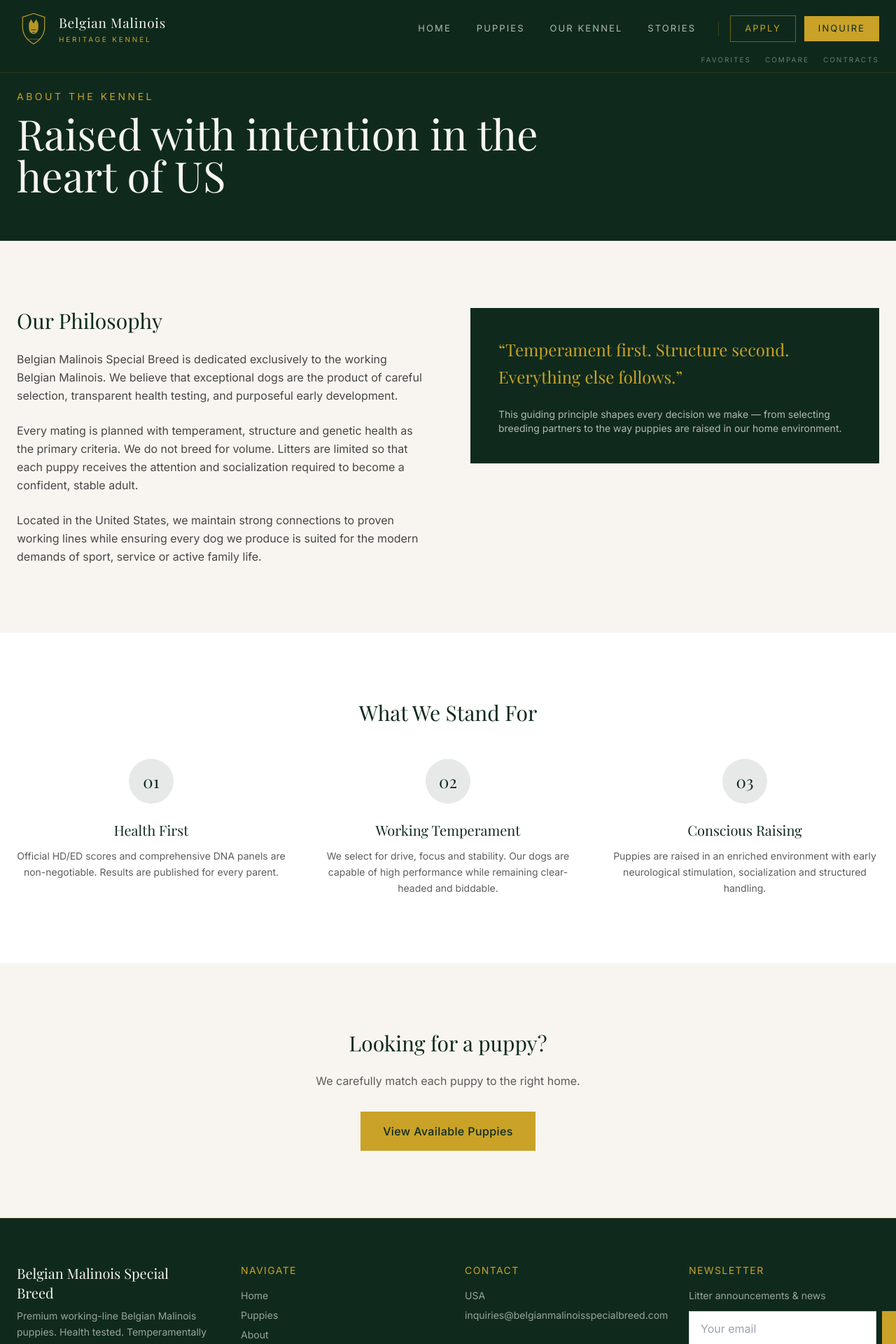
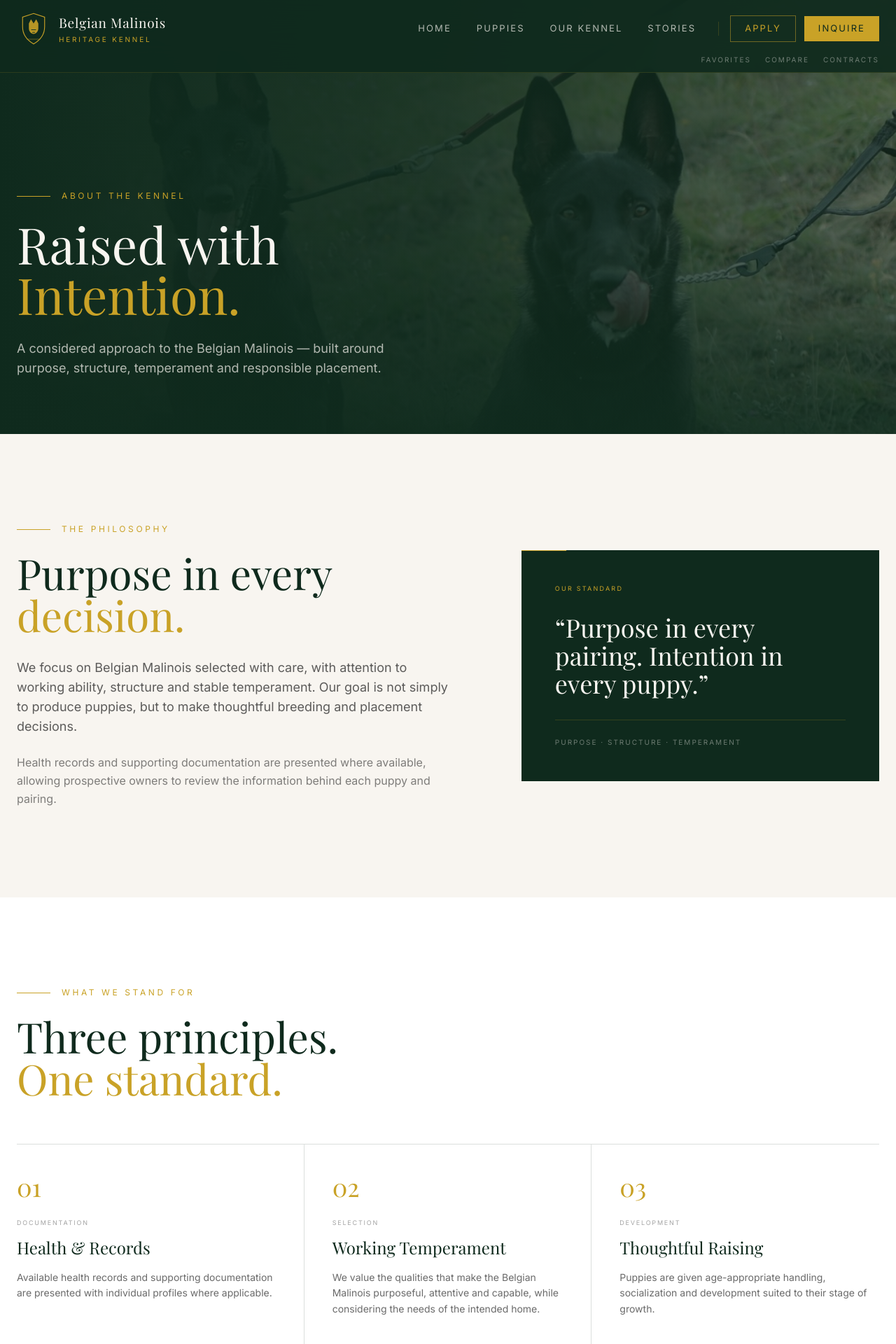
Before and after one commit to valdo-tech-pro/Belgian-malinoi, a Next.js app: page /about in a window 1280 px wide. Shown: the top 1920 px of the page at 70% size. Built offline with nearby package versions, Linux system fonts and the light colour scheme; no server answers.

Commit message:
Upgrade kennel About page to premium heritage presentation

```diff
--- a/src/app/about/page.tsx
+++ b/src/app/about/page.tsx
@@ -4,127 +4,154 @@ import Link from "next/link";
 export const metadata: Metadata = {
   title: "Our Kennel – Philosophy & Health Standards",
   description:
-    "Learn about Belgian Malinois Special Breed: our philosophy of temperament-first breeding, official HD/ED and DNA testing, and raising puppies in the United States.",
+    "Learn about our approach to Belgian Malinois selection, documented health information, thoughtful puppy development and responsible placement in the United States.",
   alternates: { canonical: "/about" },
   openGraph: {
     title: "Our Kennel | Belgian Malinois Special Breed",
     description:
-      "Temperament first. Structure second. Transparent health testing and purposeful raising of Belgian Malinois in the United States.",
+      "Purposeful selection, documented information and thoughtful raising of Belgian Malinois in the United States.",
   },
 };
 
 export default function AboutPage() {
   return (
     <>
-      <section className="pt-32 pb-16 bg-forest text-cream">
-        <div className="max-w-7xl mx-auto px-6">
-          <p className="text-gold tracking-[0.25em] uppercase text-sm mb-3">
-            About the Kennel
-          </p>
-          <h1 className="font-serif text-5xl md:text-6xl max-w-3xl">
-            Raised with intention in the heart of US
-          </h1>
+      <section className="relative overflow-hidden min-h-[620px] flex items-end bg-forest text-cream">
+        <div className="absolute inset-0">
+          <img src="/malinois.jpg" alt="Belgian Malinois at the kennel" className="w-full h-full object-cover object-center" />
+          <div className="absolute inset-0 bg-forest/60" />
+          <div className="absolute inset-0 bg-gradient-to-r from-forest via-forest/75 to-transparent" />
+          <div className="absolute inset-0 bg-gradient-to-t from-forest/80 via-transparent to-forest/20" />
         </div>
-      </section>
-
-      <section className="py-24">
-        <div className="max-w-7xl mx-auto px-6 grid lg:grid-cols-2 gap-16 items-start">
-          <div>
-            <h2 className="font-serif text-3xl text-forest mb-6">
-              Our Philosophy
-            </h2>
-            <p className="text-charcoal/80 leading-relaxed mb-6">
-              Belgian Malinois Special Breed is dedicated exclusively to the
-              working Belgian Malinois. We believe that exceptional dogs are the
-              product of careful selection, transparent health testing, and
-              purposeful early development.
-            </p>
-            <p className="text-charcoal/80 leading-relaxed mb-6">
-              Every mating is planned with temperament, structure and genetic
-              health as the primary criteria. We do not breed for volume.
-              Litters are limited so that each puppy receives the attention and
-              socialization required to become a confident, stable adult.
-            </p>
-            <p className="text-charcoal/80 leading-relaxed">
-              Located in the United States, we
-              maintain strong connections to proven working lines while ensuring
-              every dog we produce is suited for the modern demands of sport,
-              service or active family life.
-            </p>
-          </div>
-          <div className="bg-forest text-cream p-10">
-            <p className="font-serif text-2xl leading-relaxed text-gold mb-6">
-              “Temperament first. Structure second. Everything else follows.”
-            </p>
-            <p className="text-cream/70 text-sm">
-              This guiding principle shapes every decision we make — from
-              selecting breeding partners to the way puppies are raised in our
-              home environment.
+        <div className="relative max-w-7xl mx-auto w-full px-6 pt-40 pb-20">
+          <div className="max-w-3xl">
+            <div className="flex items-center gap-4 mb-6">
+              <span className="h-px w-12 bg-gold" />
+              <p className="text-gold tracking-[0.3em] uppercase text-xs">About the Kennel</p>
+            </div>
+            <h1 className="font-serif text-5xl md:text-7xl leading-[0.95]">
+              Raised with
+              <br />
+              <span className="text-gold">Intention.</span>
+            </h1>
+            <p className="mt-7 text-cream/70 text-base md:text-lg leading-relaxed max-w-xl">
+              A considered approach to the Belgian Malinois — built around
+              purpose, structure, temperament and responsible placement.
             </p>
           </div>
         </div>
       </section>
 
-      <section className="py-24 bg-white">
+      <section className="relative overflow-hidden py-28 md:py-32 bg-cream">
+        <div className="max-w-7xl mx-auto px-6 grid lg:grid-cols-[1.1fr_0.9fr] gap-16 lg:gap-24 items-center">
+          <div>
+            <div className="flex items-center gap-4 mb-6">
+              <span className="h-px w-12 bg-gold" />
+              <p className="text-gold tracking-[0.3em] uppercase text-xs">The Philosophy</p>
+            </div>
+            <h2 className="font-serif text-5xl md:text-6xl text-forest leading-[1.02] mb-8">
+              Purpose in every
+              <br />
+              <span className="text-gold">decision.</span>
+            </h2>
+            <p className="text-charcoal/70 leading-relaxed text-base md:text-lg max-w-2xl mb-6">
+              We focus on Belgian Malinois selected with care, with attention to
+              working ability, structure and stable temperament. Our goal is not
+              simply to produce puppies, but to make thoughtful breeding and
+              placement decisions.
+            </p>
+            <p className="text-charcoal/55 leading-relaxed max-w-2xl">
+              Health records and supporting documentation are presented where
+              available, allowing prospective owners to review the information
+              behind each puppy and pairing.
+            </p>
+          </div>
+          <div className="relative bg-forest text-cream p-9 md:p-12">
+            <div className="absolute top-0 left-0 w-16 h-px bg-gold" />
+            <p className="text-[9px] uppercase tracking-[0.25em] text-gold mb-7">Our Standard</p>
+            <p className="font-serif text-3xl md:text-4xl leading-tight text-cream mb-8">
+              “Purpose in every pairing. Intention in every puppy.”
+            </p>
+            <div className="pt-6 border-t border-gold/20 text-[10px] uppercase tracking-[0.2em] text-cream/40">
+              Purpose · Structure · Temperament
+            </div>
+          </div>
+        </div>
+      </section>
+
+      <section className="py-28 md:py-32 bg-white">
         <div className="max-w-7xl mx-auto px-6">
-          <h2 className="font-serif text-3xl text-forest mb-12 text-center">
-            What We Stand For
-          </h2>
-          <div className="grid md:grid-cols-3 gap-10">
-            <div className="text-center">
-              <div className="w-16 h-16 mx-auto mb-6 rounded-full bg-forest/10 flex items-center justify-center">
-                <span className="font-serif text-2xl text-forest">01</span>
-              </div>
-              <h3 className="font-serif text-xl text-forest mb-3">
-                Health First
-              </h3>
-              <p className="text-charcoal/70 text-sm leading-relaxed">
-                Official HD/ED scores and comprehensive DNA panels are
-                non-negotiable. Results are published for every parent.
+          <div className="max-w-2xl mb-16">
+            <div className="flex items-center gap-4 mb-6">
+              <span className="h-px w-12 bg-gold" />
+              <p className="text-gold tracking-[0.3em] uppercase text-xs">What We Stand For</p>
+            </div>
+            <h2 className="font-serif text-5xl md:text-6xl text-forest leading-[1.02]">
+              Three principles.
+              <br />
+              <span className="text-gold">One standard.</span>
+            </h2>
+          </div>
+          <div className="grid md:grid-cols-3 border-t border-forest/15">
+            <div className="py-10 md:pr-10 md:border-r border-forest/15">
+              <span className="font-serif text-4xl text-gold">01</span>
+              <p className="text-[9px] uppercase tracking-[0.2em] text-charcoal/40 mt-6 mb-3">Documentation</p>
+              <h3 className="font-serif text-2xl text-forest mb-4">Health & Records</h3>
+              <p className="text-charcoal/65 text-sm leading-relaxed">
+                Available health records and supporting documentation are presented
+                with individual profiles where applicable.
               </p>
             </div>
-            <div className="text-center">
-              <div className="w-16 h-16 mx-auto mb-6 rounded-full bg-forest/10 flex items-center justify-center">
-                <span className="font-serif text-2xl text-forest">02</span>
-              </div>
-              <h3 className="font-serif text-xl text-forest mb-3">
-                Working Temperament
-              </h3>
-              <p className="text-charcoal/70 text-sm leading-relaxed">
-                We select for drive, focus and stability. Our dogs are capable
-                of high performance while remaining clear-headed and biddable.
+            <div className="py-10 md:px-10 md:border-r border-forest/15">
+              <span className="font-serif text-4xl text-gold">02</span>
+              <p className="text-[9px] uppercase tracking-[0.2em] text-charcoal/40 mt-6 mb-3">Selection</p>
+              <h3 className="font-serif text-2xl text-forest mb-4">Working Temperament</h3>
+              <p className="text-charcoal/65 text-sm leading-relaxed">
+                We value the qualities that make the Belgian Malinois purposeful,
+                attentive and capable, while considering the needs of the intended home.
               </p>
             </div>
-            <div className="text-center">
-              <div className="w-16 h-16 mx-auto mb-6 rounded-full bg-forest/10 flex items-center justify-center">
-                <span className="font-serif text-2xl text-forest">03</span>
-              </div>
-              <h3 className="font-serif text-xl text-forest mb-3">
-                Conscious Raising
-              </h3>
-              <p className="text-charcoal/70 text-sm leading-relaxed">
-                Puppies are raised in an enriched environment with early
-                neurological stimulation, socialization and structured handling.
+            <div className="py-10 md:pl-10">
+              <span className="font-serif text-4xl text-gold">03</span>
+              <p className="text-[9px] uppercase tracking-[0.2em] text-charcoal/40 mt-6 mb-3">Development</p>
+              <h3 className="font-serif text-2xl text-forest mb-4">Thoughtful Raising</h3>
+              <p className="text-charcoal/65 text-sm leading-relaxed">
+                Puppies are given age-appropriate handling, socialization and
+                development suited to their stage of growth.
               </p>
             </div>
           </div>
         </div>
       </section>
 
-      <section className="py-24 bg-cream">
-        <div className="max-w-3xl mx-auto px-6 text-center">
-          <h2 className="font-serif text-3xl text-forest mb-6">
-            Looking for a puppy?
+      <section className="relative overflow-hidden py-28 md:py-32 bg-forest text-cream">
+        <div className="absolute inset-0 opacity-15">
+          <img src="/malinois.jpg" alt="" className="w-full h-full object-cover" />
+          <div className="absolute inset-0 bg-forest/85" />
+        </div>
+        <div className="relative max-w-4xl mx-auto px-6 text-center">
+          <div className="flex items-center justify-center gap-4 mb-7">
+            <span className="h-px w-10 bg-gold" />
+            <p className="text-gold text-[10px] uppercase tracking-[0.3em]">Find the Right Match</p>
+            <span className="h-px w-10 bg-gold" />
+          </div>
+          <h2 className="font-serif text-5xl md:text-6xl leading-[1.02] mb-6">
+            A good placement
+            <br />
+            <span className="text-gold">begins with a conversation.</span>
           </h2>
-          <p className="text-charcoal/70 mb-8">
-            We carefully match each puppy to the right home.
+          <p className="text-cream/60 max-w-2xl mx-auto mb-10 leading-relaxed">
+            Tell us about your experience, lifestyle and goals. We can then
+            discuss available puppies and the information relevant to your search.
           </p>
-          <Link
-            href="/puppies"
-            className="inline-block px-8 py-4 bg-gold text-forest font-medium tracking-wide hover:bg-gold/90 transition"
-          >
-            View Available Puppies
-          </Link>
+          <div className="flex flex-col sm:flex-row justify-center gap-4">
+            <Link href="/application" className="px-8 py-4 bg-gold text-forest text-sm uppercase tracking-[0.16em] hover:bg-cream transition duration-300">
+              Begin an Application
+            </Link>
+            <Link href="/puppies" className="px-8 py-4 border border-cream/30 text-cream text-sm uppercase tracking-[0.16em] hover:border-gold hover:text-gold transition duration-300">
+              View Puppies
+            </Link>
+          </div>
         </div>
       </section>
     </>
```
